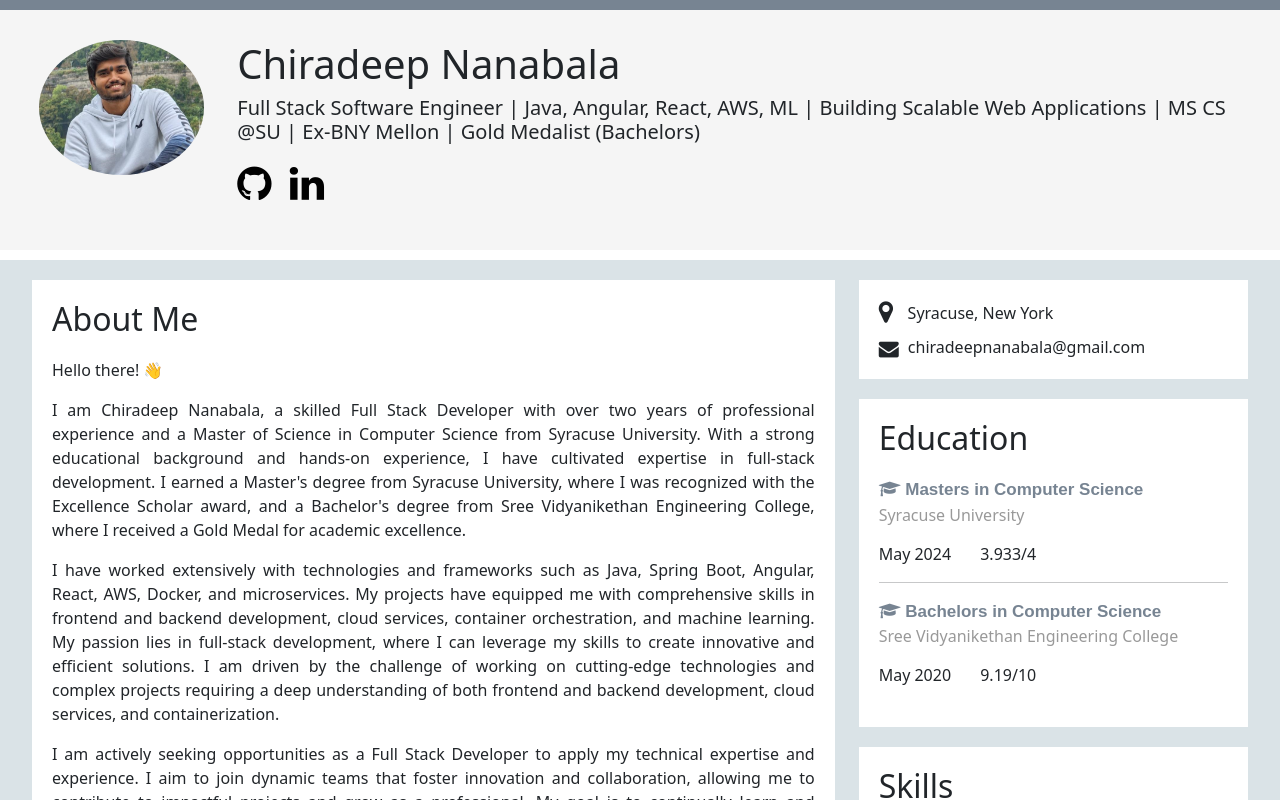
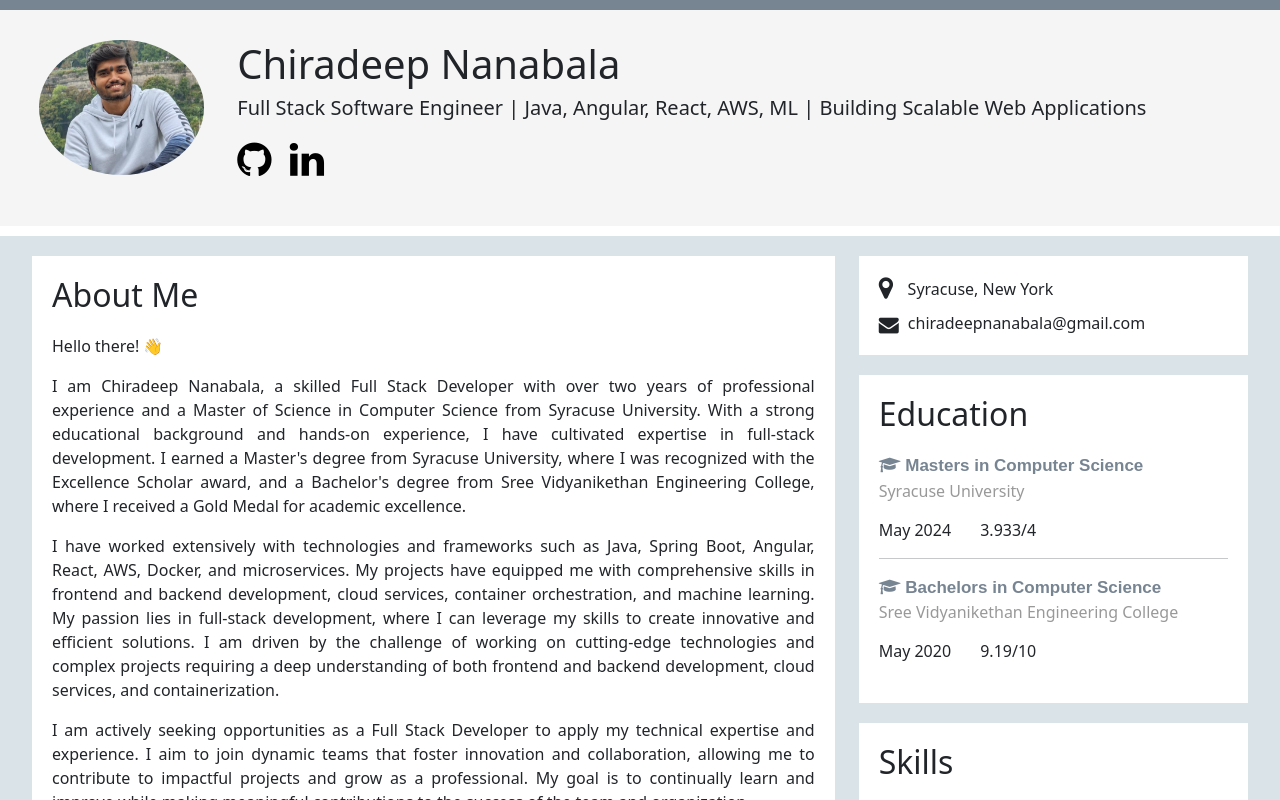
Before and after one commit to chiradeep-nanabala/chiradeep-nanabala.github.io, an Angular app: page / in a window 1280 px wide. Shown: the top 800 px of the page. Built offline with nearby package versions, Linux system fonts and the light colour scheme.

Commit message:
Update Headline

```diff
--- a/src/app/app.component.html
+++ b/src/app/app.component.html
@@ -5,7 +5,7 @@
     </div>
     <div class="col-xl-10 col-lg-10 col-md-10 col-sm-12 col-xs-12 my-auto">
         <h1 class="name">Chiradeep Nanabala</h1>
-        <h2 class="desc">Full Stack Software Engineer | Java, Angular, React, AWS, ML | Building Scalable Web Applications | MS CS &#64;SU | Ex-BNY Mellon | Gold Medalist (Bachelors)</h2>
+        <h2 class="desc">Full Stack Software Engineer | Java, Angular, React, AWS, ML | Building Scalable Web Applications</h2>
         <ul class="social list-inline">
             <li class="list-inline-item"><a href="https://github.com/chiradeep-nanabala" target="_blank"><i class="fa fa-github github-icon" title="GitHub" aria-hidden="true"></i></a></li>
             <li class="list-inline-item"><a href="https://www.linkedin.com/in/chiradeep-nanabala/" target="_blank"><i class="fa fa-linkedin linkedin-icon" title="LinkedIn" aria-hidden="true"></i></a></li>
```
Also changed, not shown: 3 other files (tests, documents, lock files or other folders).
